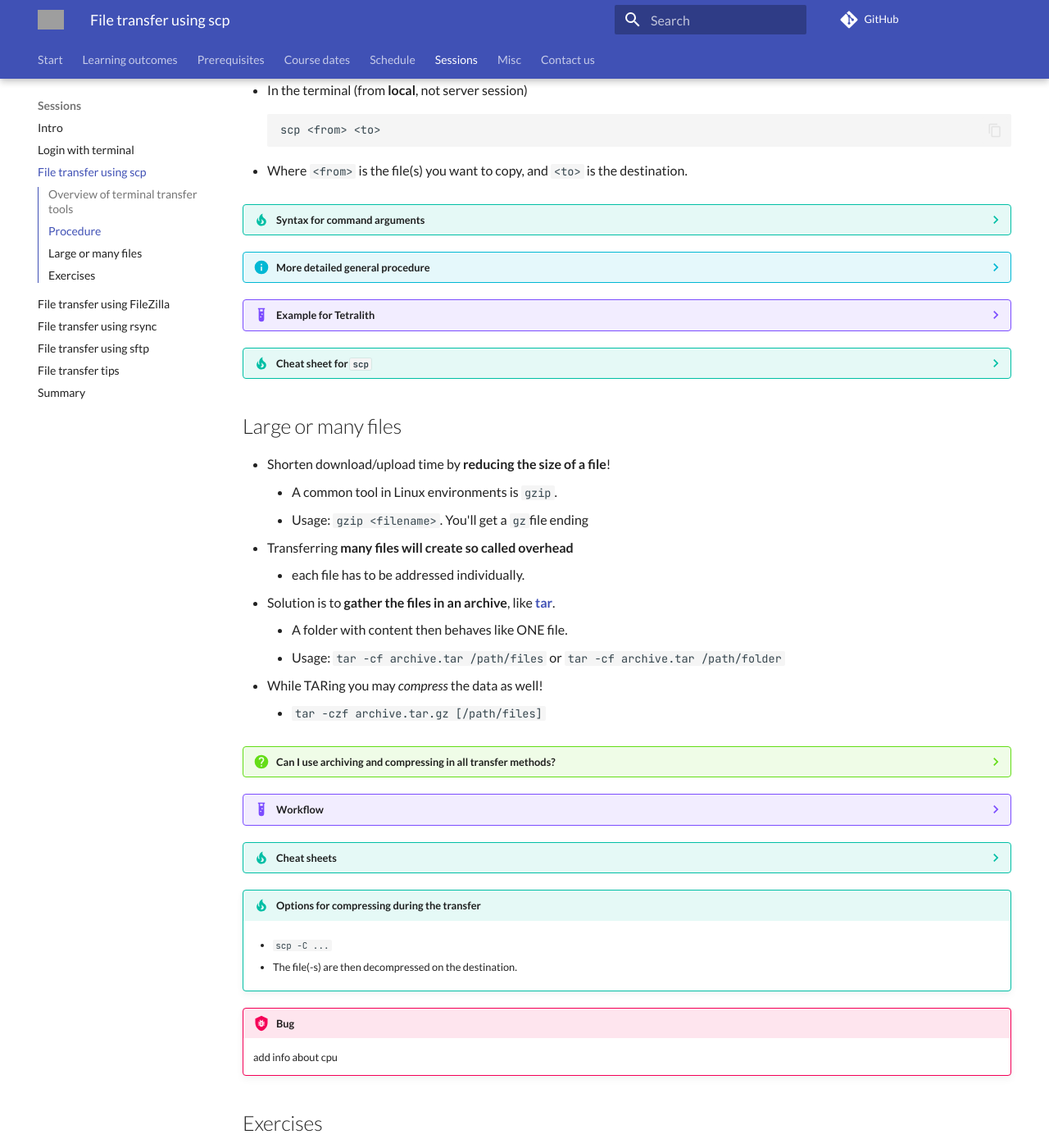
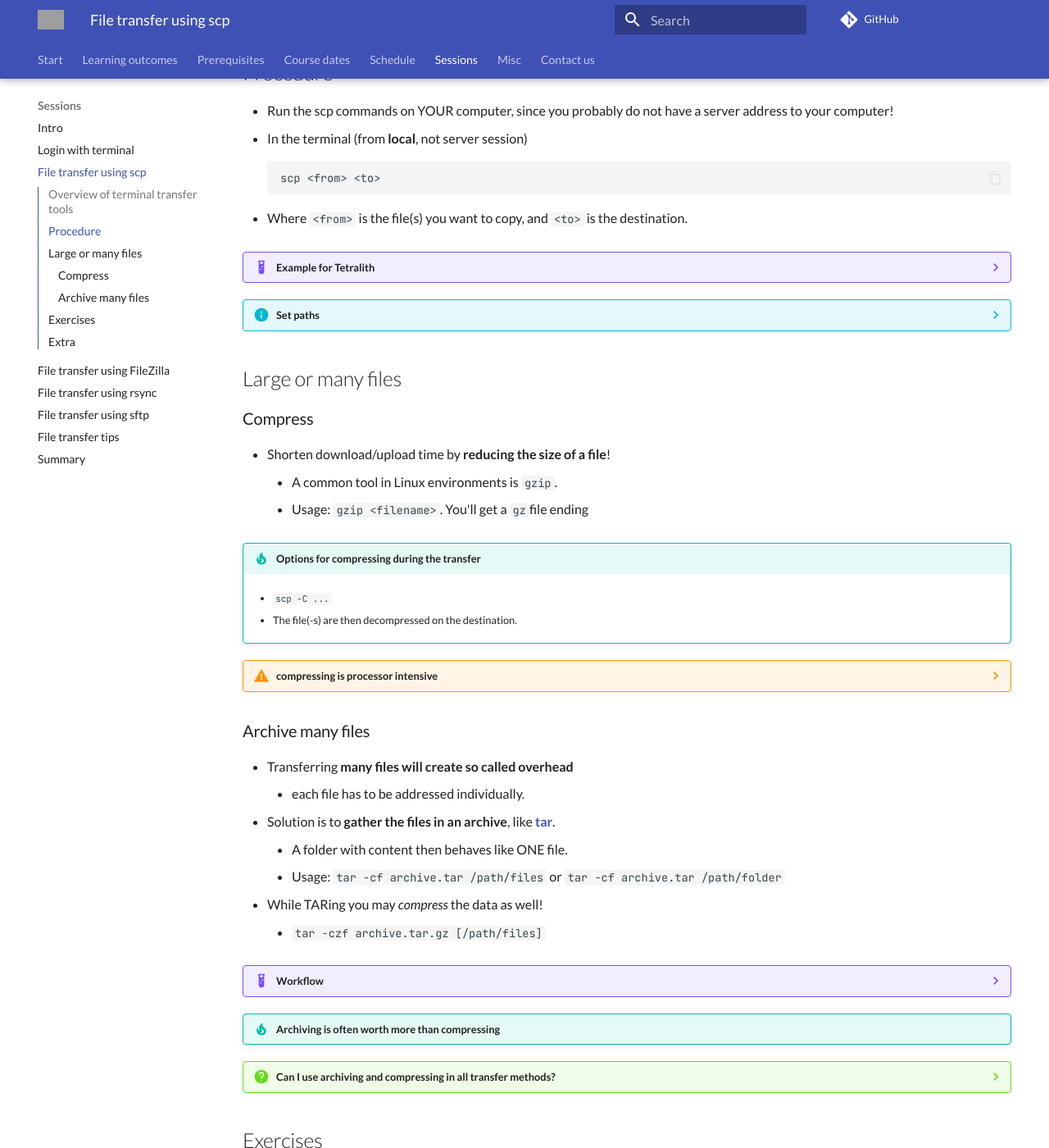
Before and after one commit to UPPMAX/naiss_file_transfer_course, an MkDocs documentation site: the page built from docs/sessions/scp/README.md, in a window 1280 px wide and 1400 px high, scrolled down 2072 px. Shown: the whole window at 82% size. Built offline with MkDocs 1.6.1 and Material for MkDocs 9.7.7, drawn with Linux system fonts in a browser that asks for light colours; comment, search, counter and statistics services are not loaded; some of the changed lines change nothing that is shown; some of the changed text lies outside the part shown; grey boxes are pictures that could not be loaded.

Commit message:
scp restruct

````diff
--- a/docs/sessions/scp/README.md
+++ b/docs/sessions/scp/README.md
@@ -22,11 +22,6 @@ tags:
       of their favorite HPC cluster
     - Learners have transferred files using `scp`
     - (Optional) Can compress and archive files before transferring
-
-    Prior questions:
-
-    - Who has heard of `scp`?
-    - Who has already used `scp`?
 
 !!! info
 
@@ -110,6 +105,11 @@ tags:
     - Some Windows users may need to use ``pscp`` instead of `scp`.
     - The syntax is however the same in general.
 
+??? question "Prior questions"
+
+    - Who has heard of `scp`?
+    - Who has already used `scp`?
+
 ## Procedure
 
 - Run the scp commands on YOUR computer, since you probably do not have a server address to your computer!
@@ -120,32 +120,6 @@ tags:
     ```
 
 - Where `<from>` is the file(s) you want to copy, and `<to>` is the destination.
-
-???- tip "Syntax for command arguments"
-
-    - We use `<content>` to tell that this should be replaced by applicable names or paths etcetera...
-    - We use ``[content]`` to tell that this argument is not necessary
-
-??? info "More detailed general procedure"
-
-    Copy a file **from your local computer** to the cluster:
-
-    ```bash
-    scp <local_file/folder> <username>@<cluster adress>:<path-to-folder/>
-    ```
-
-    - where `<username>` is your cluster username,
-    - where `<local_folder>` is your local folder, for example:
-
-
-    Copy a file **from the cluster** to your local computer, do the command above in reverse order:
-
-    ```bash
-    scp <username>@<cluster adress>:<path-to-folder/file> <local_folder or "." for _present_ folder>
-    ```
-
-    If asked, give your center's password.
-    You can get rid of this prompt if you have setup SSH keys
 
 
 ???- example "Example for Tetralith"
@@ -166,23 +140,35 @@ tags:
     - If asked, give your center's password, and possibly, 2nd-factor 6-digit code.
     - You can get rid of this prompt if you have setup SSH keys
 
-???- tip "Cheat sheet for ``scp``"
+???- info "Set paths"
 
-    - ``scp`` followed by none or any of the following option flags and the files and servers involved
+    Copy a file **from your local computer** to the cluster:
 
-    - scp provides a number of options that control every aspect of its behavior. The most widely used options are:
-
-    - ``-P`` - Specifies the remote host ssh port.
-    - ``-p`` - Preserves file modification and access times.
-    - ``-q`` - Use this option if you want to suppress the progress meter and non-error messages.
-    - ``-C`` - This option forces scp to compress the data as it is sent to the destination machine.
-    - ``-r`` - This option tells scp to copy directories recursively.
+    ```bash
+    scp <local_file/folder> <username>@<cluster adress>:<path-to-folder/>
+    ```
 
 ## Large or many files
+
+### Compress
 
 - Shorten download/upload time by **reducing the size of a file**!
     - A common tool in Linux environments is ``gzip``.
     - Usage: ``gzip <filename>``. You'll get a ``gz``file ending
+
+!!! tip "Options for compressing during the transfer"
+
+    - ``scp -C ...``
+
+    - The file(-s) are then decompressed on the destination.
+
+??? warning "compressing is processor intensive"
+
+    - Can delay transfer of that reason.
+    - Might need to test what is the best solution.
+
+### Archive many files
+
 - Transferring **many files will create so called overhead**
     - each file has to be addressed individually.
 - Solution is to **gather the files in an archive**, like [**tar**](https://en.wikipedia.org/wiki/Tar_(computing)).
@@ -190,10 +176,6 @@ tags:
     - Usage: ``tar -cf archive.tar /path/files`` or ``tar -cf archive.tar /path/folder``
 - While TARing you may *compress* the data as well!
     - ``tar -czf archive.tar.gz [/path/files]``
-
-???- question "Can I use archiving and compressing in all transfer methods?"
-
-    - Yes!
 
 ???- example "Workflow"
 
@@ -203,29 +185,17 @@ tags:
 
     - Transfer data
 
-        - Use FileZilla/scp/rsync/sftp
-
     - Extract at target destination
 
         ``tar -xzf manylargefiles_folder.tar.gz``
 
     - You should now have ``manylargefiles_folder/`` again at the target destination!
 
-???- tip "Cheat sheets"
+!!! tip "Archiving is often worth more than compressing"
 
-    - [``gzip`` manual](https://www.gnu.org/software/gzip/manual/gzip.html#Sample)
-    - [``tar`` manual](https://devhints.io/tar)
+???- question "Can I use archiving and compressing in all transfer methods?"
 
-!!! tip "Options for compressing during the transfer"
-
-    - ``scp -C ...``
-
-    - The file(-s) are then decompressed on the destination.
-
-
-!!! bug
-
-    add info about cpu
+    - Yes!
 
 
 ## Exercises
@@ -354,3 +324,22 @@ tags:
         - (or in the File explorer)
 
         - [Video for Tetralith](https://youtu.be/iErrwxxwrX0)
+
+## Extra
+
+???- tip "Cheat sheet for extra ``scp``"
+
+    - ``scp`` followed by none or any of the following option flags and the files and servers involved
+
+    - scp provides a number of options that control every aspect of its behavior. The most widely used options are:
+
+    - ``-P`` - Specifies the remote host ssh port.
+    - ``-p`` - Preserves file modification and access times.
+    - ``-q`` - Use this option if you want to suppress the progress meter and non-error messages.
+    - ``-C`` - This option forces scp to compress the data as it is sent to the destination machine.
+    - ``-r`` - This option tells scp to copy directories recursively.
+
+???- tip "Cheat sheets for ``gzip`` and ``tar``"
+
+    - [``gzip`` manual](https://www.gnu.org/software/gzip/manual/gzip.html#Sample)
+    - [``tar`` manual](https://devhints.io/tar)
````
